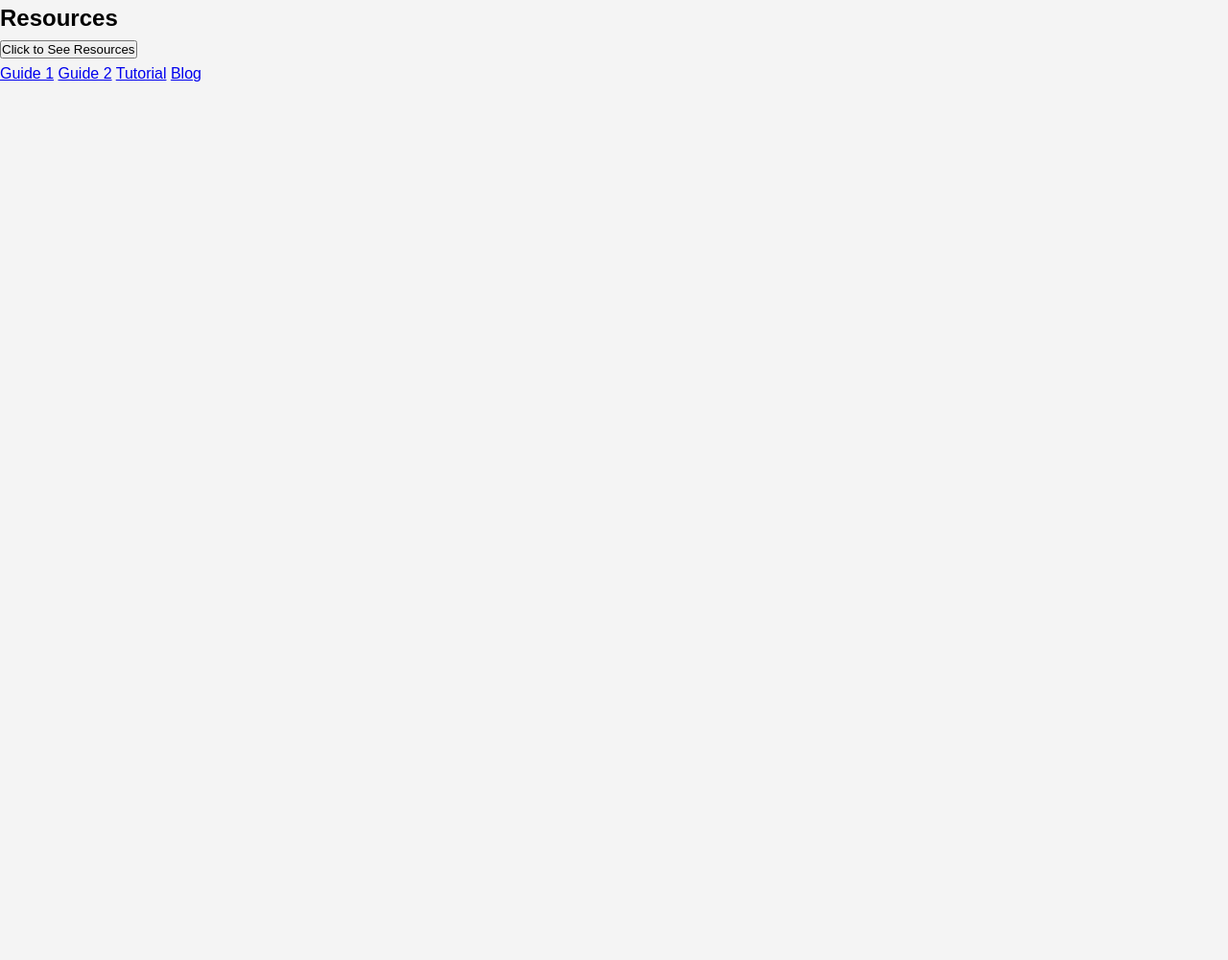
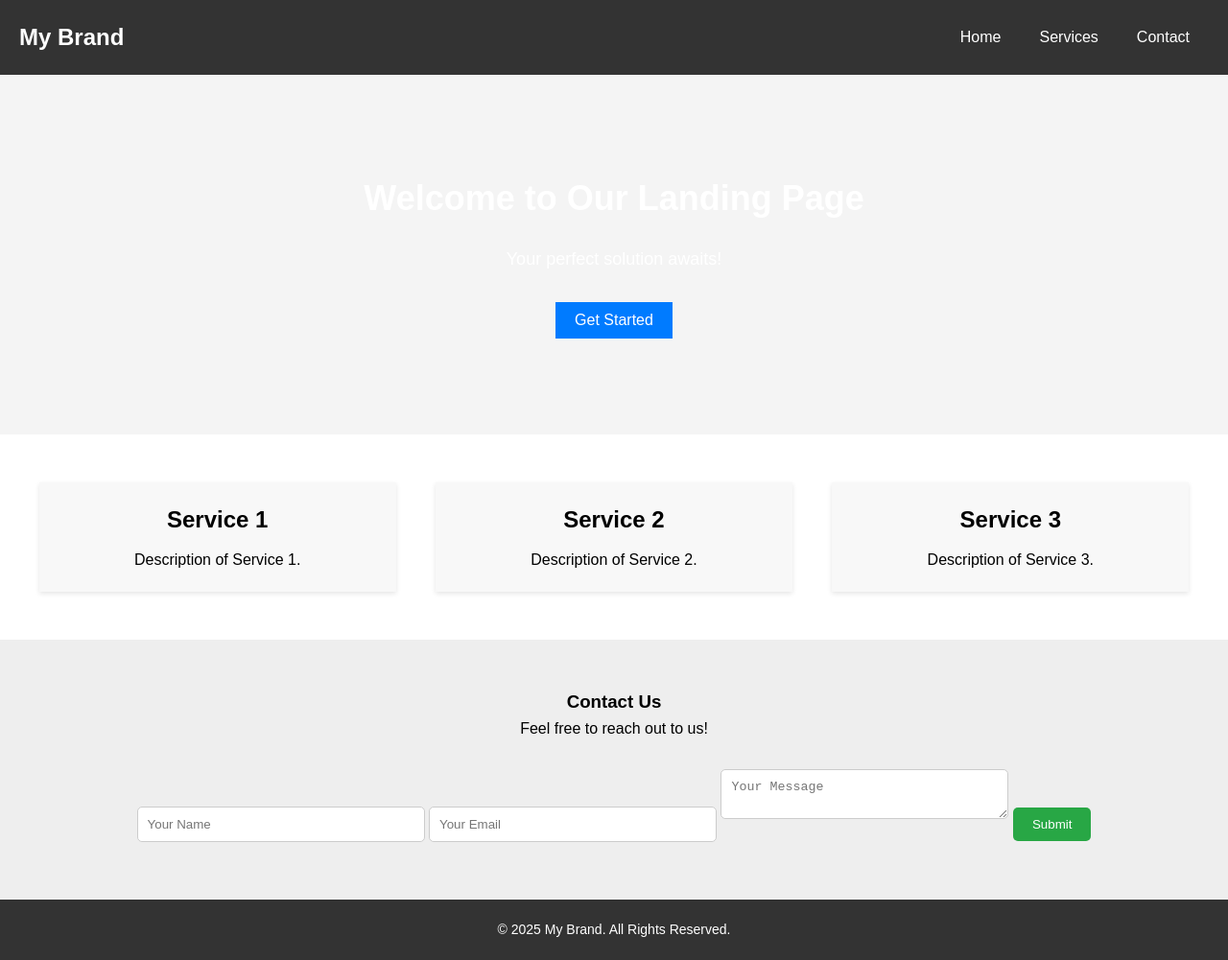
Before and after one commit to RayIsSuperDumb/RayIsSuperDumb.github.io, a plain HTML site: page landing/index.html in a window 1280 px wide. Shown: the whole page at 96% size. Before the commit the page ends 800 px from the top, so only its background shows below. Drawn offline with Linux system fonts and the light colour scheme.

Commit message:
Update index.html
also ai

```diff
--- a/landing/index.html
+++ b/landing/index.html
@@ -4,27 +4,69 @@
     <meta charset="UTF-8">
     <meta name="viewport" content="width=device-width, initial-scale=1.0">
     <meta http-equiv="X-UA-Compatible" content="ie=edge">
-    <title>Dropdown Resources</title>
+    <title>Landing Page</title>
     <link rel="stylesheet" href="styles.css">
 </head>
 <body>
+    <header class="header">
+        <div class="logo">
+            <!-- Customize your logo here -->
+            <h1>My Brand</h1>
+        </div>
+        <nav class="nav">
+            <div class="hamburger" onclick="toggleNav()">
+                <span></span>
+                <span></span>
+                <span></span>
+            </div>
+            <ul id="navList" class="nav-list">
+                <!-- Add navigation links here -->
+                <li><a href="#home">Home</a></li>
+                <li><a href="#services">Services</a></li>
+                <li><a href="#contact">Contact</a></li>
+            </ul>
+        </nav>
+    </header>
 
-    <!-- Resources Section -->
-    <section class="resources">
-        <h2>Resources</h2>
-
-        <!-- Dropdown Button for Resources -->
-        <div class="dropdown">
-            <button class="dropdown-btn">Click to See Resources</button>
-            <div class="dropdown-content">
-                <a href="https://www.example.com/guide1" target="_blank">Guide 1</a>
-                <a href="https://www.example.com/guide2" target="_blank">Guide 2</a>
-                <a href="https://www.example.com/tutorial" target="_blank">Tutorial</a>
-                <a href="https://www.example.com/blog" target="_blank">Blog</a>
-            </div>
+    <section id="hero" class="hero">
+        <div class="hero-content">
+            <!-- Customize the hero text here -->
+            <h2>Welcome to Our Landing Page</h2>
+            <p>Your perfect solution awaits!</p>
+            <button onclick="redirectToContact()">Get Started</button>
         </div>
     </section>
 
-    <script src="script.js"></script>
+    <section id="services" class="services">
+        <div class="service-card">
+            <h3>Service 1</h3>
+            <p>Description of Service 1.</p>
+        </div>
+        <div class="service-card">
+            <h3>Service 2</h3>
+            <p>Description of Service 2.</p>
+        </div>
+        <div class="service-card">
+            <h3>Service 3</h3>
+            <p>Description of Service 3.</p>
+        </div>
+    </section>
+
+    <section id="contact" class="contact">
+        <h3>Contact Us</h3>
+        <p>Feel free to reach out to us!</p>
+        <form>
+            <input type="text" placeholder="Your Name">
+            <input type="email" placeholder="Your Email">
+            <textarea placeholder="Your Message"></textarea>
+            <button type="submit">Submit</button>
+        </form>
+    </section>
+
+    <footer class="footer">
+        <p>&copy; 2025 My Brand. All Rights Reserved.</p>
+    </footer>
+
+    <script src="scripts.js"></script>
 </body>
 </html>
```
